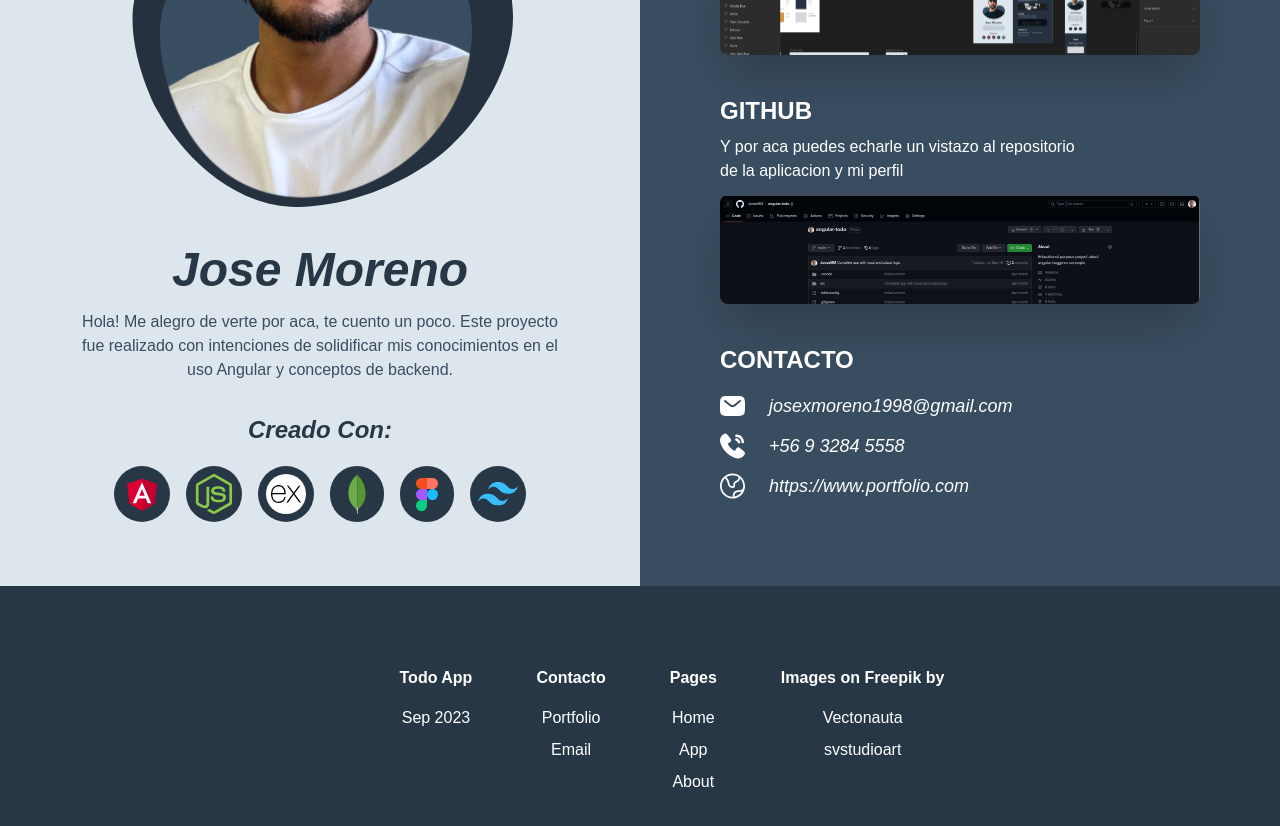
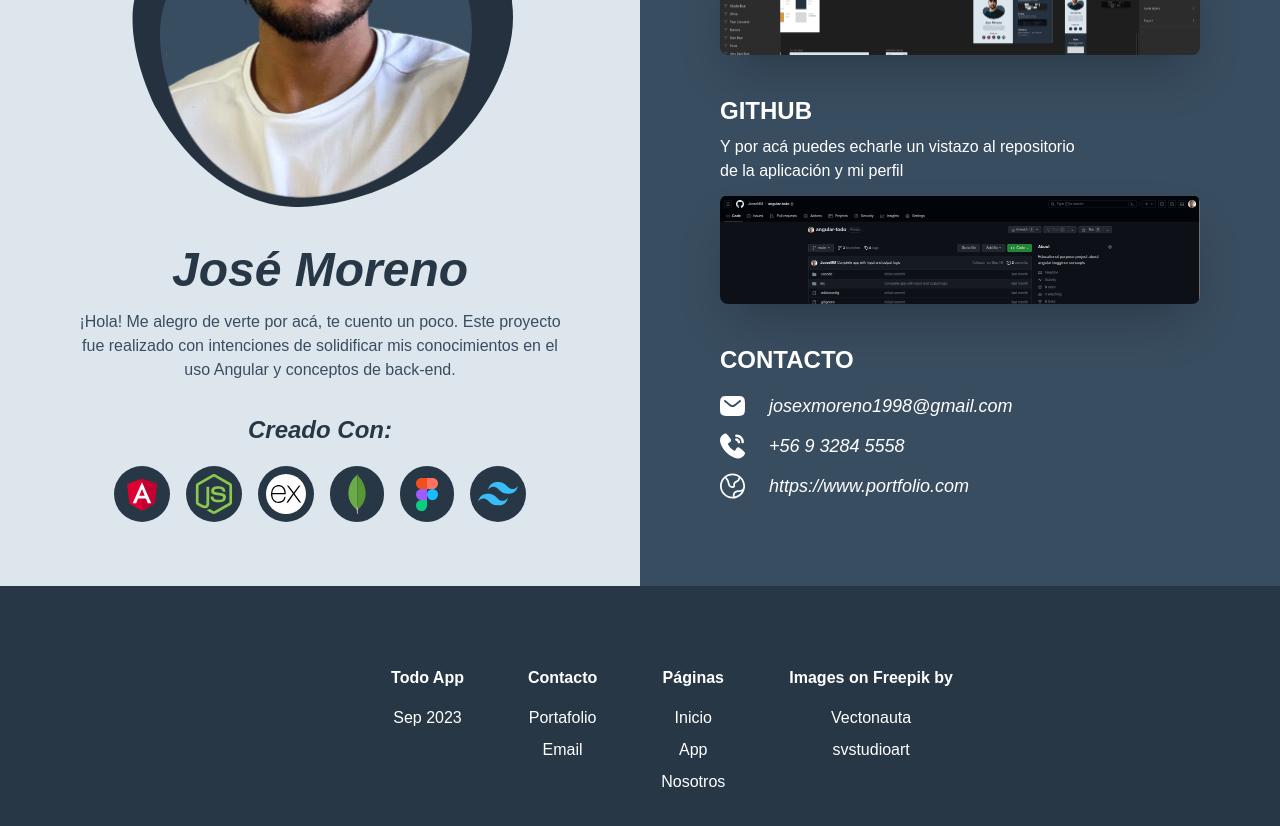
Before and after one commit to JooseMM/angular-todo, an Angular app: page /about in a window 1280 px wide. Shown: the part 360-1186 px from the top of the page. Built offline with nearby package versions, Linux system fonts and the light colour scheme; no server answers.

Commit message:
fix visual bugs and missalignments as well as gramatical erros

```diff
--- a/src/app/Components/footer/footer.component.ts
+++ b/src/app/Components/footer/footer.component.ts
@@ -15,14 +15,14 @@ import { Router } from '@angular/router';
       </li>
       <li class="flex flex-col  text-white">
         <p class="font-bold mb-4">Contacto</p>
-        <a class="mb-2" href="">Portfolio</a>
+        <a class="mb-2" href="">Portafolio</a>
         <a class="mb-2" href="">Email</a>
       </li>
       <li class="flex flex-col  text-white">
-        <p class="font-bold mb-4">Pages</p>
-        <a class="mb-2" routerLink="/home">Home</a>
+        <p class="font-bold mb-4">Páginas</p>
+        <a class="mb-2" routerLink="/home">Inicio</a>
         <a class="mb-2" routerLink="/application">App</a>
-        <a href="">About</a>
+        <a href="">Nosotros</a>
       </li>
       <li class="flex flex-col  text-white">
         <span class="font-bold mb-4">Images on Freepik by</span>
--- a/src/app/Components/navbar/navbar.component.html
+++ b/src/app/Components/navbar/navbar.component.html
@@ -13,7 +13,7 @@
 
   <!-- Mobile navigation menu -->
 
-  <ul *ngIf="menuOpen" class="flex space-x-[10vw] text-very-dark-blue items-center | md:hidden">
+  <ul *ngIf="menuOpen" class="flex space-x-[10vw] text-very-dark-blue items-center | lg:hidden">
     <li>
       <a
         routerLink="/home"
@@ -67,7 +67,7 @@
     <img
       [src]="!menuOpen ? '../../assets/Icons/menu-icon.svg' : '../../assets/Icons/menu-icon-close.svg'"
       alt="hamburguer menu"
-      class="w-8 h-6 md:hidden ml-4"
+      class="w-8 h-6 ml-4 | lg:hidden"
       [class.ml-4]="menuOpen"
     />
   </button>
@@ -167,7 +167,7 @@
           class="whitespace-nowrap absolute -bottom-full right-0 font-bold px-6 py-2 rounded-md
           | lg:bottom-[-110%]">Cerrar Sesion</button>
       </div>
-      <form *ngIf="loggingIn" #form="ngForm" (ngSubmit)="onSubmit(form.value)"
+      <form *ngIf="loggingIn && showUserOptions" #form="ngForm" (ngSubmit)="onSubmit(form.value)"
         class="flex-col w-[300] z-10 text-white bg-very-dark-blue rounded-md px-6 py-5 absolute top-24 hidden
         | lg:flex lg:top-auto lg:bottom-[-135%] lg:right-[10%] lg:w-[300px] shadow-2xl">
         <h3 class="font-bold text-lg">Iniciar Sesion</h3>
--- a/src/app/Components/navbar/navbar.component.ts
+++ b/src/app/Components/navbar/navbar.component.ts
@@ -36,7 +36,6 @@ export class NavbarComponent implements OnInit {
     this.toggleUserLoggingIn();
   }
   toggleUserLoggingIn = ():void => {
-    if(this.showUserOptions) { this.toggleShowUserOptions(); }
     this.loggingIn = !this.loggingIn;
   }
   toggleShowUserOptions = ():void => {
--- a/src/app/Components/pages/about/about.component.html
+++ b/src/app/Components/pages/about/about.component.html
@@ -2,11 +2,9 @@
     <!-- Intro -->
     <div class="flex flex-col mb-16 text-very-dark-blue items-center justify-center || lg:w-2/4">
       <img src="../../../../assets/Images/Me.svg" width="400" height="400">
-      <h1 class="font-extrabold italic text-5xl mt-6 ">Jose Moreno</h1>
-      <p class="text-dark-blue leading-6 px-12 mt-4 text-center || lg:px-0 lg:max-w-[500px]">
-        Hola! Me alegro de verte por aca, te cuento un poco. Este proyecto fue
-        realizado con intenciones de solidificar mis conocimientos en el
-        uso Angular y conceptos de backend.
+      <h1 class="font-extrabold italic text-5xl mt-6 ">José Moreno</h1>
+      <p class="text-dark-blue leading-6 px-12 mt-4 text-center | md:max-w-[55ch] | lg:px-0 lg:max-w-[500px]">
+      ¡Hola! Me alegro de verte por acá, te cuento un poco. Este proyecto fue realizado con intenciones de solidificar mis conocimientos en el uso Angular y conceptos de back-end.
       </p>
       <h3 class="text-2xl font-extrabold italic mt-8 ">Creado Con:</h3>
       <div class="flex flex-col || lg:flex-row">
@@ -15,7 +13,7 @@
          <div class="bg-very-dark-blue rounded-full p-2 flex justify-center items-center"><a href="" ><img src="../../../../assets/Images/nodejs.svg" alt="" width="40" height="30"/></a></div>
          <div class="bg-very-dark-blue rounded-full p-2 flex justify-center items-center"><a href="" ><img src="../../../../assets/Images/Express-js.svg" alt="" width="40" height="40"/></a></div>
         </div>
-        <div class="mt-4 flex justify-center space-x-4 flex-wrap || lg:mt-5 lg:ml-4">
+        <div class="mt-4 flex justify-center space-x-4 flex-wrap | lg:mt-5 lg:ml-4">
          <div class="bg-very-dark-blue rounded-full p-2 flex justify-center items-center"><a href="" ><img src="../../../../assets/Images/MongoDB.svg" alt="" width="20" height="15" class="mx-[0.56rem] h-[40px]"/></a></div>
          <div class="bg-very-dark-blue rounded-full p-2 flex justify-center items-center"><a href="" ><img src="../../../../assets/Images/logo-figma.svg" alt="" width="20" height="20" class="mx-2 w-[22px] || lg:h-[33px] lg:w-auto lg:mx-2"/></a></div>
          <div class="bg-very-dark-blue rounded-full p-2 flex justify-center items-center"><a href="" ><img src="../../../../assets/Images/tailwind-icon.svg" alt="" width="38" height="38" class="w-[40px] || "/></a></div>
@@ -25,11 +23,10 @@
     <!-- links -->
     <div class="bg-dark-blue px-6 py-20 text-white flex flex-col justify-center items-center text-center || lg:px-20 lg:items-baseline lg:text-left lg:w-2/4">
       <h2 class=" font-bold text-2xl">FIGMA</h2>
-      <P class="mt-2 || lg:px-0 lg:max-w-[40ch]">Por aca puedes ver un poco de como arme la interface usando Figma.</P>
+      <P class="mt-2 | md:max-w-[40ch] | lg:px-0 lg:max-w-[40ch]">Por acá puedes ver un poco de como arme la interface usando Figma.</P>
       <a href="https://www.figma.com/file/oWS26kmovRqcoHL6kOZrI3/Playing-around?type=design&mode=design&t=os4unlvnrWnBR33S-1" target="_blank" class="lg:hover:brightness-50 transition duration-200"><Img class="mt-3 rounded-lg shadow-2xl || lg:w-full" src="../../../../assets/Images/figma-ss.png" height="300" width="350"/></a>
       <h2 class="mt-10 font-bold text-2xl">GITHUB</h2>
-      <P class="mt-2 || lg:px-0 lg:max-w-[40ch]">Y por aca puedes echarle un vistazo al repositorio de la aplicacion y
-      mi perfil</P>
+      <P class="mt-2 | md:max-w-[40ch] | lg:px-0 lg:max-w-[40ch]">Y por acá puedes echarle un vistazo al repositorio de la aplicación y mi perfil</P>
       <a href="https://github.com/JooseMM/angular-todo" target="_blank" class="lg:hover:brightness-50 transition duration-200"><Img class="mt-3 rounded-lg shadow-2xl || lg:w-full" src="../../../../assets/Images/github-ss.png" height="300" width="350"/></a>
       <h2 class="mt-10 font-bold text-2xl">CONTACTO</h2>
       <address class="font-medium text-lg flex flex-col items-baseline">
--- a/src/app/Components/pages/home/home.component.html
+++ b/src/app/Components/pages/home/home.component.html
@@ -8,16 +8,17 @@
   </div>
   <div
     class="flex justify-center flex-col  | lg:px-0 lg:w-[450px] lg:block lg:mt-[8vh]
-    | xl:w-[500px] xl:mt-[11vh] | 2xl:ml-[5vw] 2xl:mt-[22vh] 2xl:w-[600px]">
+    | xl:w-[500px] xl:mt-[11vh] | 2xl:ml-[5vw] 2xl:mt-[20vh] 2xl:w-[600px]">
     <h1
       class="mt-3 max-w-[20ch] px-4 text-3xl font-bold italic text-center tracking-tight text-very-dark-blue mx-auto | sm:text-4xl sm:max-w-[18ch] | md:px-0 md:max-w-[16ch] md:text-5xl
-      | lg:text-left lg:text-[2.5rem] lg:m-0 lg:max-w-full | xl:text-5xl | 2xl:text-[3.5rem] 2xl:leading-[3.8rem]">
+      | lg:text-left lg:text-[2.5rem] lg:m-0 lg:max-w-full | xl:text-5xl
+      | 2xl:text-[3.5rem] 2xl:leading-[3.5rem]">
       Mejora tu balance entre vida y trabajo</h1>
     <p
-      class="max-w-[45ch] px-6 mx-auto  mt-5 text-center text-dark-blue/80 font-normal | md:max-w-[50ch] md:px-0
+      class="max-w-[45ch] px-6 mx-auto  mt-5 text-center text-dark-blue/80 font-normal | md:max-w-[55ch] md:px-0
       | lg:text-left lg:mx-0 lg:max-w-[36ch] lg:mt-4 | xl:max-w-[38ch]
-      | 2xl:mt-5 2xl:text-lg 2xl:max-w-[40ch]">
-      Esta es una aplicacion de practica, desarrollada con intenciones educacionales hacia Angular, su patron MVC y conceptos de backend</p>
+      | 2xl:mt-2 2xl:text-lg 2xl:max-w-[40ch]">
+      Esta es una aplicación de práctica, desarrollada con intenciones educacionales hacia Angular, su patrón MVC y conceptos de back-end</p>
     <div class="mx-auto mt-6 space-x-6 mb-12 | lg:mb-20 lg:mt-5">
       <button
           class="transition text-shadow duration-200 bg-orange-btn py-2.5 px-7 text-sm text-white font-bold mx-auto   rounded-md outline outline-1 outline-[#7a5622]/80 shadow-lg
--- a/src/app/Components/task-form/task-form.component.ts
+++ b/src/app/Components/task-form/task-form.component.ts
@@ -19,7 +19,7 @@ import { DataService } from '../../data.service';
         ><h1
           class="text-2xl font-medium text-white italic pl-4 | sm:mt-5 md:text-3xl"
         >
-          Nueva Tarea
+        Ingreso de tareas
         </h1></label
       >
 
@@ -35,9 +35,9 @@ import { DataService } from '../../data.service';
         />
         <button
           type="submit"
-          class="text-shadow outline-2 outline-white/30 tracking-wider  transition duration-200 bg-orange-btn ml-3 py-2 px-5 rounded-md text-white font-semibold italic text-shadow | lg:hover:outline sm:px-14 sm:py-3 lg:hover:bg-very-dark-blue sm:rounded lg:text-base"
+          class="text-shadow outline-2 outline-white/30 tracking-wider  transition duration-200 bg-orange-btn ml-3 py-2 px-5 rounded-md text-white font-bold text-shadow | lg:hover:outline sm:px-14 sm:py-3 lg:hover:bg-very-dark-blue sm:rounded lg:text-base"
         >
-          AGREGAR
+          Agregar
         </button>
       </div>
     </form>
```
